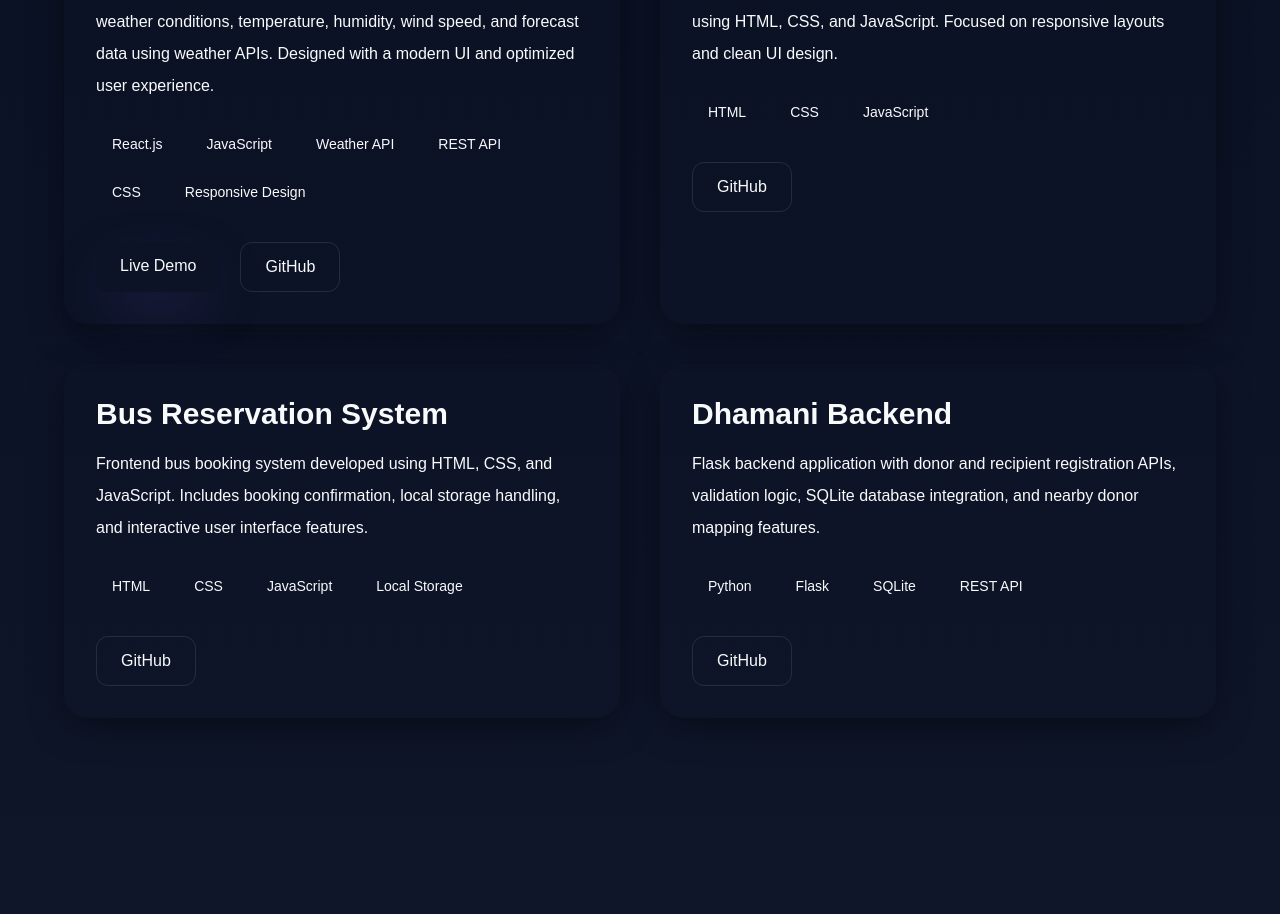
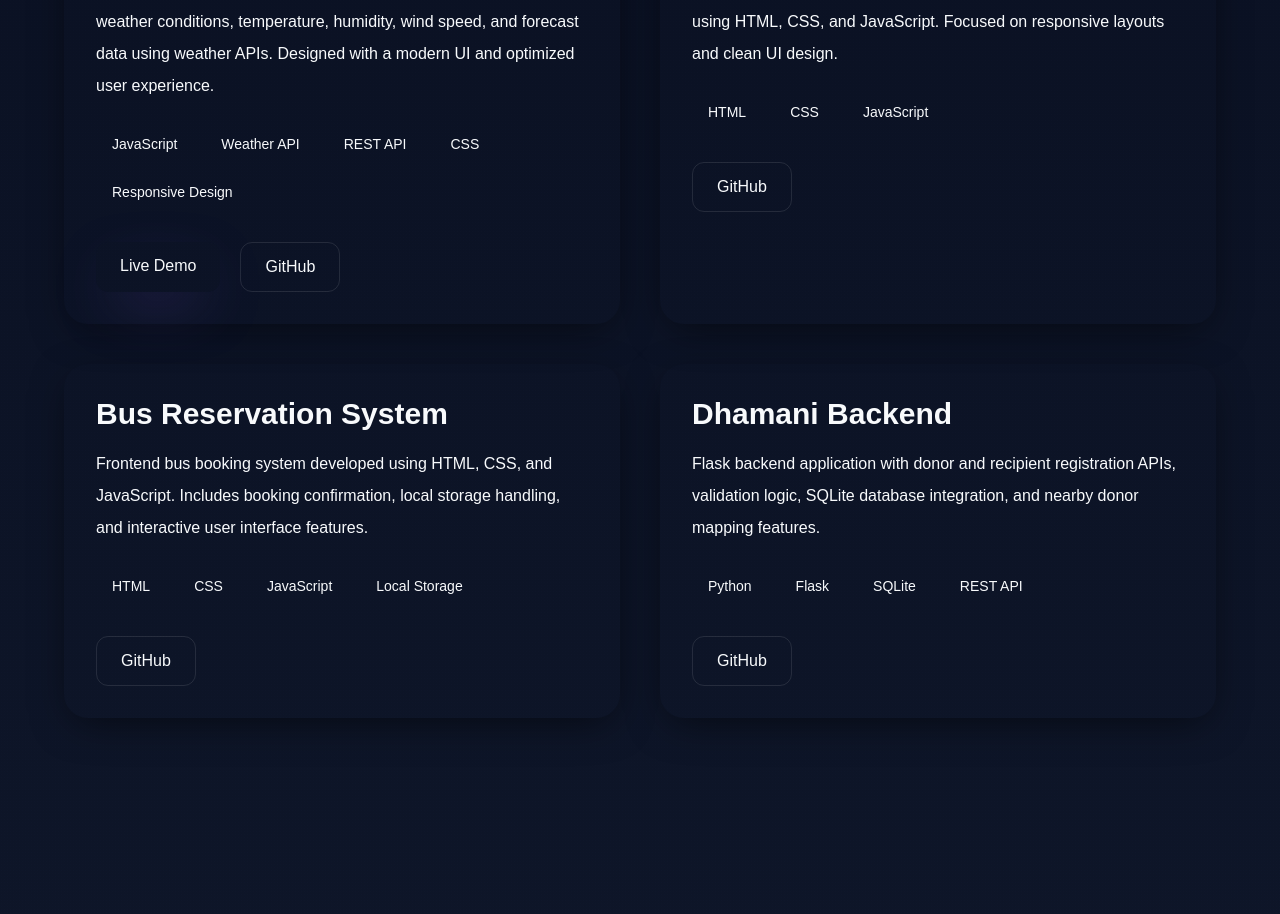
Before and after one commit to abhinand-ab/Portfolio, a React (Create React App) app: page / in a window 1280 px wide. Shown: the part 2728-3642 px from the top of the page. Built offline with nearby package versions, Linux system fonts and the light colour scheme.

Commit message:
Add  Weather Dashboard projects

```diff
--- a/src/App.js
+++ b/src/App.js
@@ -292,7 +292,6 @@ function App() {
               <div className="flex flex-wrap gap-3 mb-8">
 
                 {[
-                  "React.js",
                   "JavaScript",
                   "Weather API",
                   "REST API",
```
